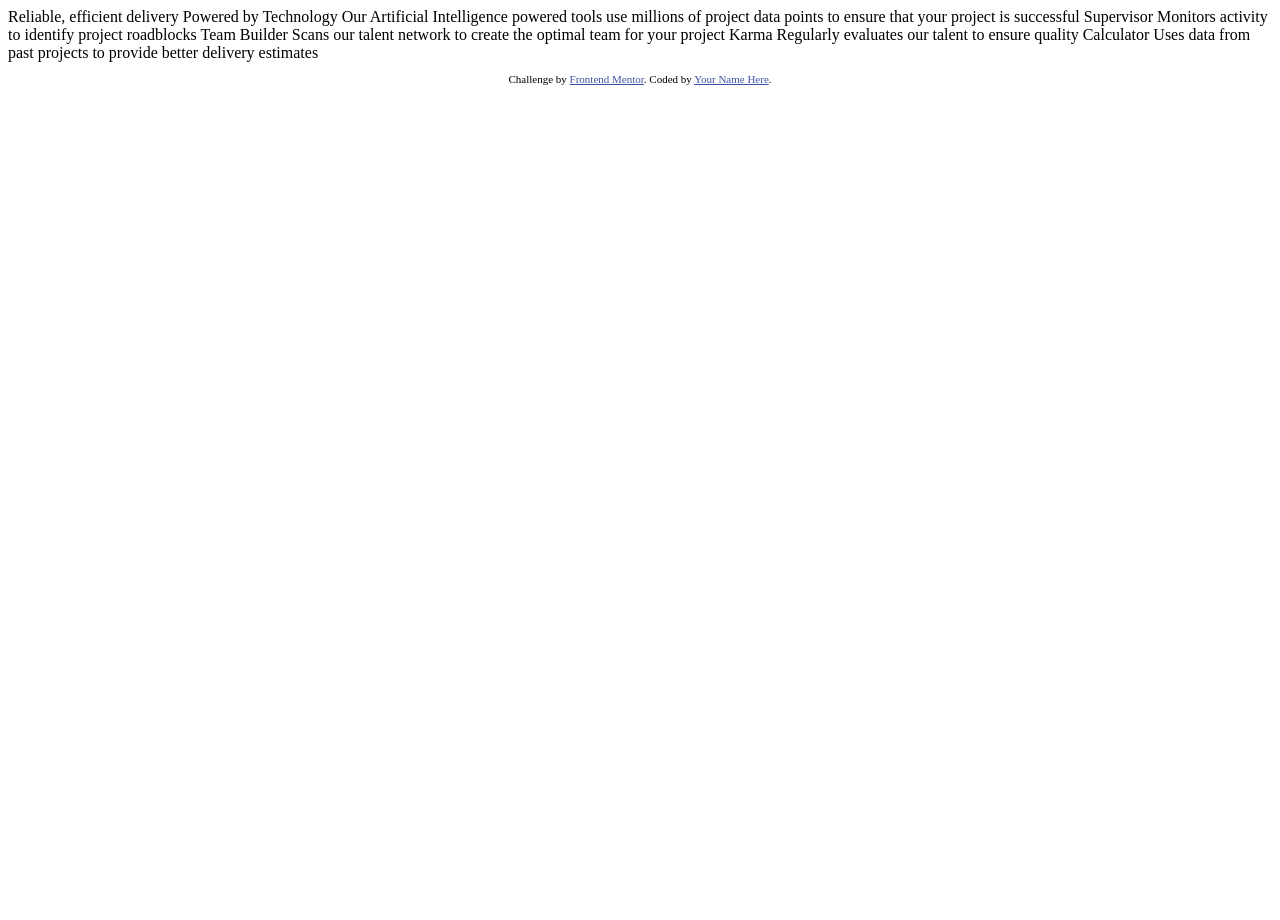
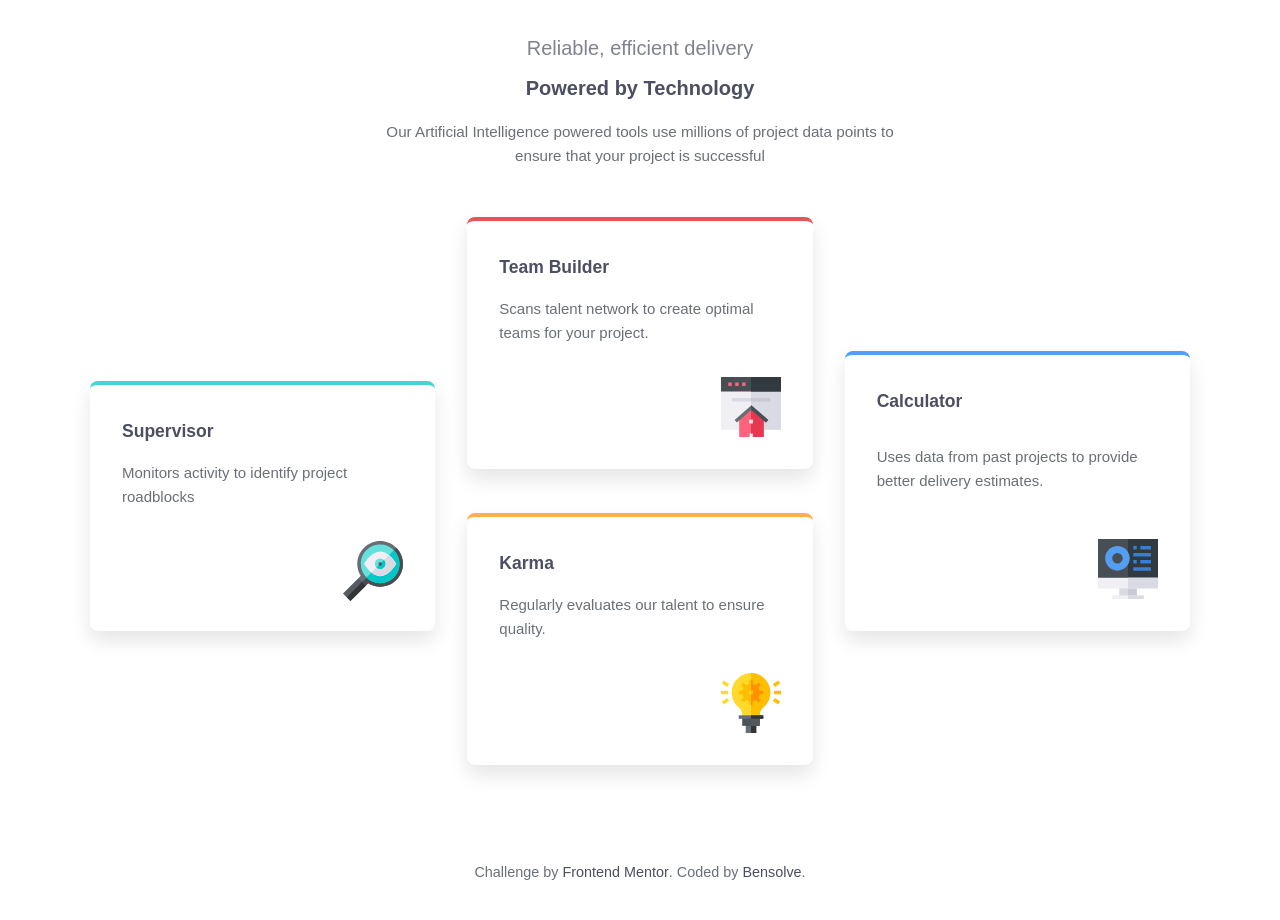
Before and after one commit to Bensolve/four-card-feature-section-master, a plain HTML site: page index.html in a window 1280 px wide. Before the commit the page ends 800 px from the top, so only its background shows below. Drawn offline with Linux system fonts and the light colour scheme.

Commit message:
work complete

```diff
--- a/index.html
+++ b/index.html
@@ -1,45 +1,67 @@
 <!DOCTYPE html>
 <html lang="en">
   <head>
-  <meta charset="UTF-8">
-  <meta name="viewport" content="width=device-width, initial-scale=1.0"> <!-- displays site properly based on user's device -->
+    <meta charset="UTF-8" />
+    <meta name="viewport" content="width=device-width, initial-scale=1.0" />
+    <!-- displays site properly based on user's device -->
 
-  <link rel="icon" type="image/png" sizes="32x32" href="./images/favicon-32x32.png">
+    <link
+      rel="icon"
+      type="image/png"
+      sizes="32x32"
+      href="./images/favicon-32x32.png"
+    />
 
     <title>Frontend Mentor | Four card feature section</title>
-
-  <!-- Feel free to remove these styles or customise in your own stylesheet 👍 -->
-  <style>
-    .attribution { font-size: 11px; text-align: center; }
-    .attribution a { color: hsl(228, 45%, 44%); }
-  </style>
+    <link rel="stylesheet" href="./style.css" />
   </head>
   <body>
+    <section class="feature-section">
+      <header class="section-header">
+        <p class="subheading">Reliable, efficient delivery</p>
+        <h2>Powered by Technology</h2>
+        <p class="intro">
+          Our Artificial Intelligence powered tools use millions of project data
+          points to ensure that your project is successful
+        </p>
+      </header>
 
-  Reliable, efficient delivery
-  Powered by Technology
+      <div class="cards-grid">
+        <article class="card card-supervisor">
+          <h3 class="card__title">Supervisor</h3>
+          <p class="card__description">Monitors activity to identify project roadblocks</p>
+          <img src="./images/icon-supervisor.svg" alt="" />
+        </article>
 
-  Our Artificial Intelligence powered tools use millions of project data points
-  to ensure that your project is successful
+        <article class="card card-team-builder">
+          <h3 class="card__title">Team Builder</h3>
+          <p class="card__description"> Scans talent network to create optimal teams for your project.</p>
+          <img src="/images/icon-team-builder.svg" alt="Team Builder Icon" />
+        </article>
 
-  Supervisor
-  Monitors activity to identify project roadblocks
+        <article class="card card-karma">
+          <h3 class="card__title">Karma</h3>
+          <p class="card__description">Regularly evaluates our talent to ensure quality.</p>
+          <img src="/images/icon-karma.svg" alt="Karma Icon" />
+        </article>
 
-  Team Builder
-  Scans our talent network to create the optimal team for your project
+        <article class="card card-calculator">
+          <h3 class="card__title">Calculator</h3>
+          <p class="card__description">
+            Uses data from past projects to provide better delivery estimates.
+          </p>
+          <img src="/images/icon-calculator.svg" alt="Calculator Icon" />
+        </article>
+      </div>
+    </section>
 
-  Karma
-  Regularly evaluates our talent to ensure quality
-
-  Calculator
-  Uses data from past projects to provide better delivery estimates
-
-
-  <footer>
+    <footer class="site-footer">
       <p class="attribution">
-      Challenge by <a href="https://www.frontendmentor.io?ref=challenge" target="_blank">Frontend Mentor</a>.
-      Coded by <a href="#">Your Name Here</a>.
+        Challenge by
+        <a href="https://www.frontendmentor.io?ref=challenge" target="_blank">Frontend Mentor</a>.
+        Coded by <a href="#">Bensolve</a>.
       </p>
     </footer>
+
   </body>
 </html>
--- /dev/null
+++ b/style.css
@@ -0,0 +1,165 @@
+:root {
+    --red: hsl(0, 78%, 62%);
+    --cyan: hsl(180, 62%, 55%);
+    --orange: hsl(34, 97%, 64%);
+    --blue: hsl(212, 86%, 64%);
+    --grey-500: hsl(234, 12%, 34%);
+    --grey-400: hsl(212, 6%, 44%);
+    --white: hsl(0, 0%, 100%);
+}
+
+* {
+    margin: 0;
+    padding: 0;
+    box-sizing: border-box;
+}
+
+body {
+    font-family: 'Poppins', sans-serif;
+    font-size: 15px;
+    background-color: var(--white);
+    color: var(--grey-500);
+    line-height: 1.6;
+    padding: 2rem 1rem;
+    min-height: 100vh;
+    display: flex;
+    flex-direction: column;
+    justify-content: center;
+}
+
+.section-header {
+    text-align: center;
+    max-width: 540px;
+    margin: 0 auto 3rem;
+    padding: 0 1rem;
+}
+
+.subheading {
+    font-weight: 200;
+    color: var(--grey-500);
+    opacity: 0.7;
+    font-size: 1.25rem;
+    margin-bottom: 0.5rem;
+}
+
+.section-header h2 {
+    font-weight: 600;
+    font-size: 1.25rem;
+    margin-bottom: 1rem;
+}
+
+.intro {
+    color: var(--grey-400);
+    font-weight: 400;
+    font-size: 0.95rem;
+}
+
+.cards-grid {
+    display: grid;
+    grid-template-columns: 1fr;
+    gap: 2rem;
+    margin: 2rem auto;
+    max-width: 350px;
+}
+
+.card {
+    background-color: var(--white);
+    padding: 2rem 2rem;
+    border-radius: 8px;
+    box-shadow: 0 10px 20px rgba(0, 0, 0, 0.1);
+    border-top: 4px solid var(--cyan);
+    /* default, overridden per card */
+    text-align: left;
+    display: flex;
+    flex-direction: column;
+    justify-content: space-between;
+    min-height: 250px;
+}
+
+.card img {
+    width: 60px;
+    margin-top: 2rem;
+    align-self: flex-end;
+}
+
+.card__title {
+    font-weight: 600;
+    margin-bottom: 1rem;
+    color: var(--grey-500);
+}
+
+.card__description {
+    color: var(--grey-400);
+}
+
+.card-supervisor {
+    border-top-color: var(--cyan);
+}
+
+.card-team-builder {
+    border-top-color: var(--red);
+}
+
+.card-karma {
+    border-top-color: var(--orange);
+}
+
+.card-calculator {
+    border-top-color: var(--blue);
+}
+
+.site-footer {
+    margin-top: 4rem;
+    padding: 2rem 1rem;
+    text-align: center;
+    font-size: 0.9rem;
+    color: var(--grey-400);
+}
+
+.site-footer a {
+    color: var(--grey-500);
+    text-decoration: none;
+    font-weight: 500;
+    transition: color 0.3s ease;
+}
+
+.site-footer a:hover {
+    color: var(--red);
+    /* You can pick any of your primary colors here */
+}
+
+/* Desktop view */
+@media (min-width: 768px) {
+    .cards-grid {
+        max-width: 1100px;
+        margin: 0 auto;
+        display: grid;
+        grid-template-columns: repeat(3, 1fr);
+        grid-template-rows: auto 0.5fr auto;
+        /* shrinking the middle row */
+        gap: 2rem;
+        grid-template-areas:
+            ".   team-builder   ."
+            "supervisor . calculator"
+            ". karma .";
+    }
+
+    .card-supervisor {
+        grid-area: supervisor;
+        margin-top: 2em;
+    }
+
+    .card-team-builder {
+        grid-area: team-builder;
+        margin-bottom: -10em;
+    }
+
+    .card-karma {
+        grid-area: karma;
+        margin-top: -10em;
+    }
+
+    .card-calculator {
+        grid-area: calculator;
+    }
+}
```
Also changed, not shown: screenshot/four-card-feature-screenshoot.png (added), 3 other files. Lines whose indentation alone changed are shown as unchanged.
